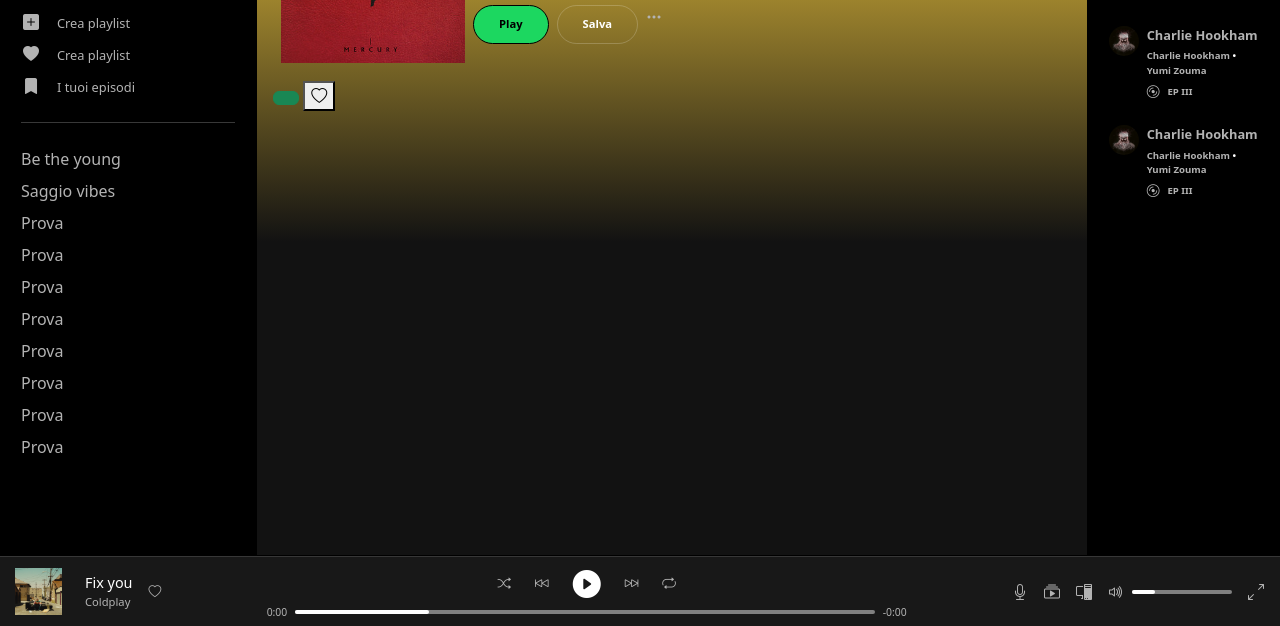
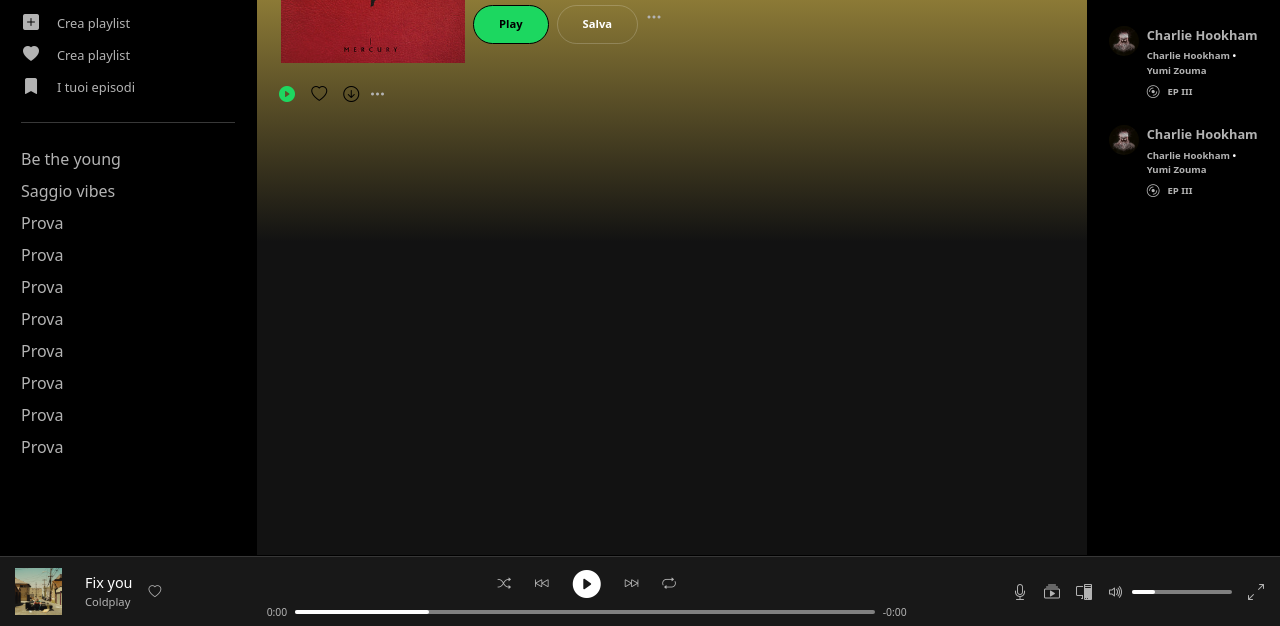
Before and after one commit to giuliomarinelli/BW-II, a website: page album.html in a window 1280 px wide. Shown: the part 174-800 px from the top of the page. Drawn offline with nearby package versions, Linux system fonts and the light colour scheme.

Commit message:
some minor changes

```diff
--- a/album.html
+++ b/album.html
@@ -139,14 +139,24 @@
                     </div>
                     <div class="album-bottom-container">
                         <div class="album-buttons-container">
-                            <button class="btn btn-success"></button>
+                            <button class="play-container">
+                                <i class="bi bi-play-circle-fill"></i>
+                            </button>
                             <button class="heart-container">
                                 <i class="bi bi-heart"></i>
                                 <!-- <i class="bi bi-heart-fill"></i>  <- Filled heart post click -->
                             </button>
+                            <button class="download-container">
+                                <i class="bi bi-arrow-down-circle"></i>
+                            </button>
+                            <a href="#"><i class="bi bi-three-dots icon"></i></a>
                         </div>
-                        <div class="album-songs-list"></div>
+                        <div class="album-songs-list">
+
+                        </div>
                     </div>
+
+
 
                 </div>
 
--- a/scss/_album-main.scss
+++ b/scss/_album-main.scss
@@ -1,5 +1,19 @@
+$play-button-color: #1ED760;
 
-    .album {
-        background: rgb(0,0,0);
-        background: linear-gradient(360deg, #121212 43%, rgba(255,211,64,1) 100%);
+.album {
+    background: rgb(0,0,0);
+    background: linear-gradient(360deg, #121212 43%, #E3C450 100%);
+
+    .play-container,
+    .heart-container,
+    .download-container {
+        background-color: transparent;
+        border: none;
     }
+
+    .play-container {
+        color: $play-button-color;
+
+    }
+
+}
--- a/scss/style.scss
+++ b/scss/style.scss
@@ -1,6 +1,5 @@
 @import 'functions';
 @import 'variables';
-@import 'album-main';
 @import '../node_modules/bootstrap/scss/bootstrap';
 
 /*
@@ -413,8 +412,6 @@
 
     /* ALBUM PAGE */
 
-    .album {
-        background: rgb(0,0,0);
-        background: linear-gradient(360deg, #121212 43%, rgba(255,211,64,1) 100%);
-    }
+    @import 'album-main';
+
 }
```
Also changed, not shown: css/style.css, 1 other file.
